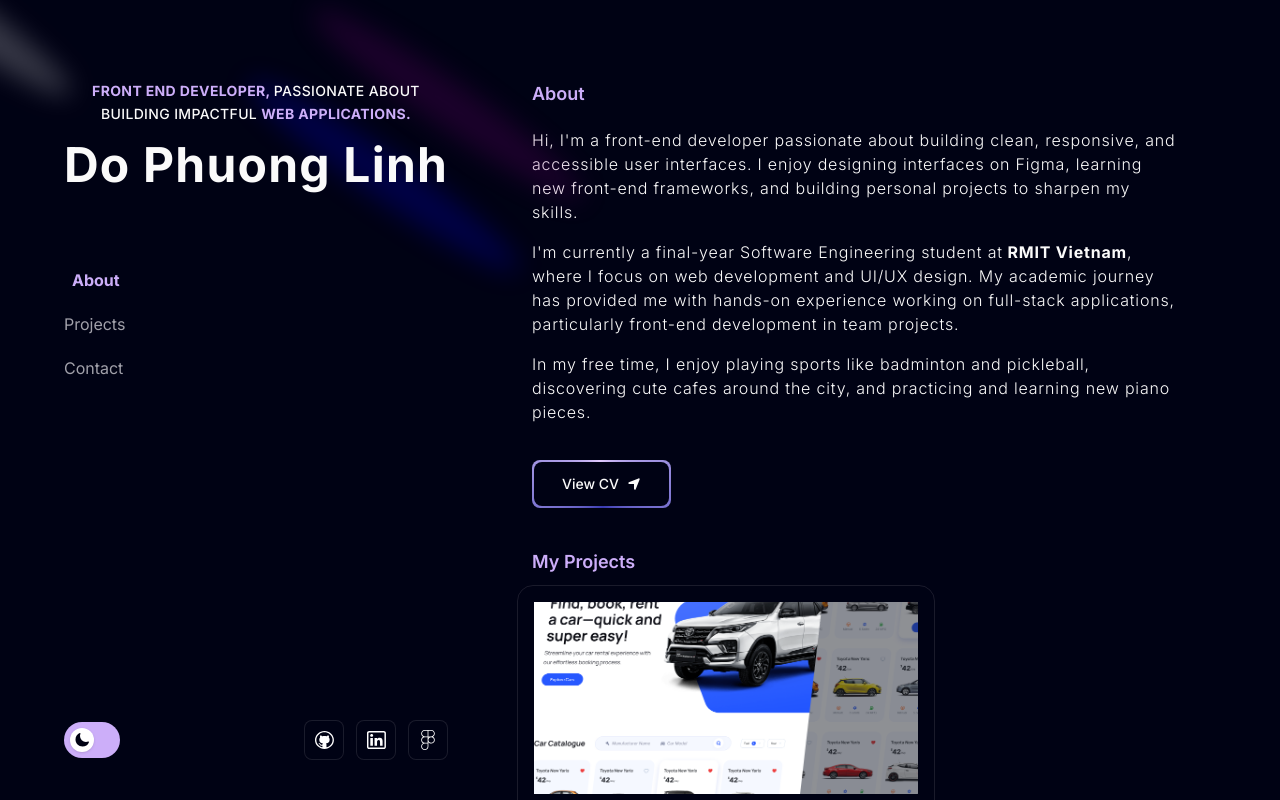
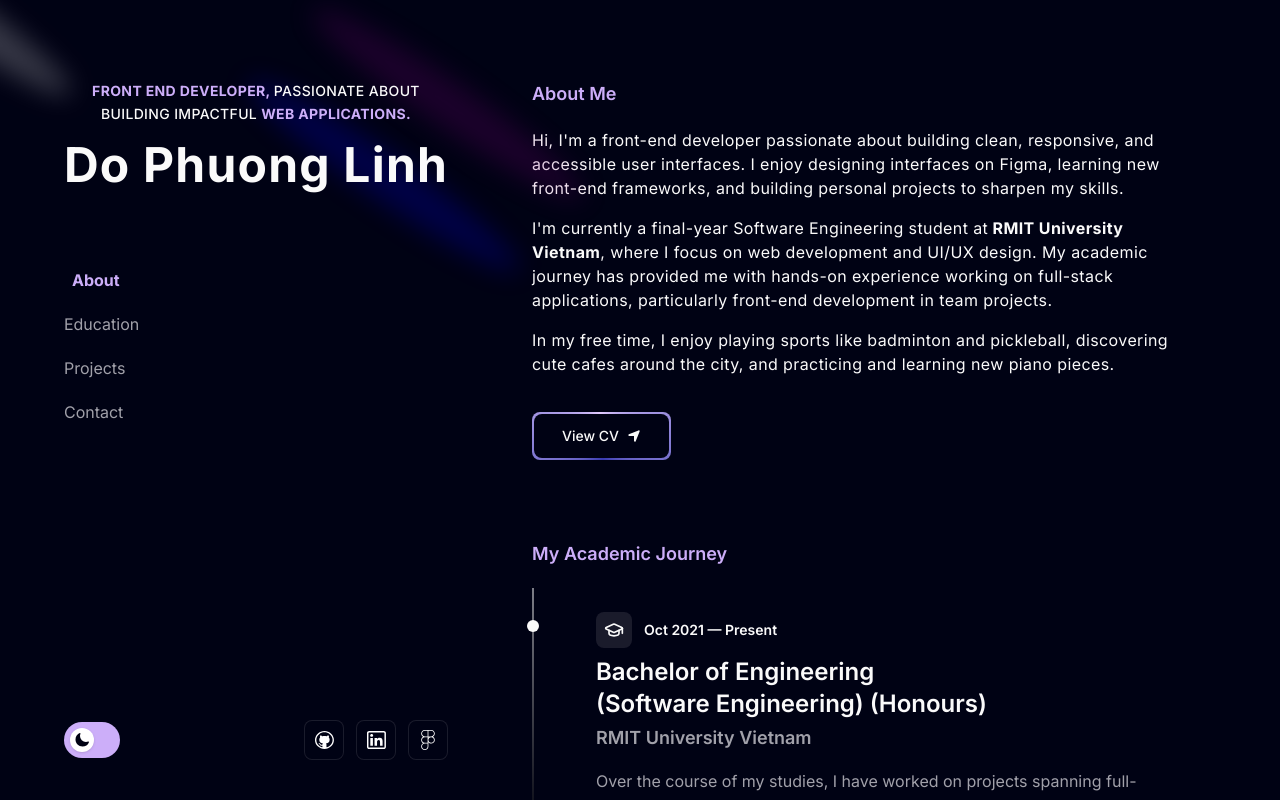
Before and after one commit to dophuonglinhh/my-portfolio, a Next.js app: page / in a window 1280 px wide. Built offline with nearby package versions, Linux system fonts and the light colour scheme.

Commit message:
feat: add education section

```diff
--- a/app/page.tsx
+++ b/app/page.tsx
@@ -16,6 +16,7 @@ import { useTheme } from "next-themes";
 import Contact from "@/components/Contact";
 import Footer from "@/components/ui/Footer";
 import SocialMedia from "@/components/SocialMedia";
+import Education from "@/components/Education";
 
 const Home = () => {
   const { resolvedTheme } = useTheme();
@@ -53,6 +54,9 @@ const Home = () => {
             <section id="about">
               <About />
             </section>
+            <section id="education">
+              <Education />
+            </section>
             <section id="projects">
               <RecentProjects />
             </section>
--- a/components/About.tsx
+++ b/components/About.tsx
@@ -1,3 +1,5 @@
+"use client";
+
 import { FaLocationArrow } from "react-icons/fa6";
 
 import MagicButton from "./MagicButton";
@@ -6,16 +8,21 @@ import { TextGenerateEffect } from "./ui/TextGenerateEffect";
 
 const About = () => {
   return (
-    <div id="about" className="flex flex-col justify-center pt-10 lg:pt-20 lg:mr-20">
-      <p className="text-start text-lg text-purple font-semibold mb-5">About</p>
+    <div
+      id="about"
+      className="flex flex-col justify-center pt-20 lg:mr-20"
+    >
+      <p className="text-start text-lg text-purple font-semibold mb-5">
+        About Me
+      </p>
 
-      <p className="text-start md:tracking-wider mb-4 text-base font-light">
+      <p className="text-start md:tracking-wide mb-4 text-base font-normal">
         Hi, I&apos;m a front-end developer passionate about building clean,
         responsive, and accessible user interfaces. I enjoy designing interfaces
         on Figma, learning new front-end frameworks, and building personal
         projects to sharpen my skills.
       </p>
-      <p className="text-start md:tracking-wider mb-4 text-base font-light">
+      <p className="text-start md:tracking-wide mb-4 text-base font-normal">
         I&apos;m currently a final-year Software Engineering student at
         <a
           className="font-bold hover:text-purple"
@@ -24,13 +31,13 @@ const About = () => {
           rel="noopener noreferrer"
         >
           {" "}
-          RMIT Vietnam
+          RMIT University Vietnam
         </a>
         , where I focus on web development and UI/UX design. My academic journey
         has provided me with hands-on experience working on full-stack
         applications, particularly front-end development in team projects.
       </p>
-      <p className="text-start md:tracking-wider mb-4 text-base font-light">
+      <p className="text-start md:tracking-wide mb-4 text-base font-normal">
         In my free time, I enjoy playing sports like badminton and pickleball,
         discovering cute cafes around the city, and practicing and learning new
         piano pieces.
--- a/components/Contact.tsx
+++ b/components/Contact.tsx
@@ -1,3 +1,4 @@
+"use client";
 import { FaLocationArrow } from "react-icons/fa6";
 
 import MagicButton from "./MagicButton";
--- /dev/null
+++ b/components/Education.tsx
@@ -0,0 +1,78 @@
+"use client";
+
+import { GraduationCap } from "lucide-react";
+
+const education = [
+  {
+    period: "Oct 2021 — Present",
+    title: "Bachelor of Engineering (Software Engineering) (Honours)",
+    company: "RMIT University Vietnam",
+    description:
+      "Over the course of my studies, I have worked on projects spanning full-stack web applications, mobile apps for iOS and Android, and AWS cloud-based solutions. These experiences strengthened my foundations across multiple fields and taught me to apply software engineering principles in real-world, collaborative projects.",
+    skills: [
+      "Web Development",
+      "Mobile App Development",
+      "AWS Cloud",
+      "UI/UX Design",
+      "Team Collaboration",
+    ],
+  },
+];
+
+const Education = () => {
+  return (
+    <div id="education" className="pt-20 lg:mr-20">
+      <p className="text-start text-lg text-purple font-semibold mb-5">
+        My Academic Journey
+      </p>
+
+      <div className="relative">
+        <div className="absolute left-0 top-0 bottom-0 w-0.5 bg-gradient-to-b from-primary via-accent to-primary hidden lg:block opacity-50"></div>
+
+        {education.map((exp, index) => (
+          <div key={index} className="relative lg:pl-10">
+            <div className="absolute left-0 top-8 w-3 h-3 bg-primary rounded-full -translate-x-[5px] hidden lg:block neon-glow"></div>
+
+            <div className="glass rounded-2xl p-6 transition-all duration-300 hover:bg-card cursor-pointer">
+              <div className="flex flex-col lg:flex-row lg:items-start lg:justify-between gap-4 mb-4">
+                <div>
+                  <div className="flex items-center gap-3 mb-2">
+                    <div className="bg-primary/10 p-2 rounded-lg">
+                      <GraduationCap className="h-5 w-5 text-primary" />
+                    </div>
+                    <span className="text-sm font-semibold text-primary">
+                      {exp.period}
+                    </span>
+                  </div>
+                  <h3 className="text-2xl font-semibold mb-1 text-balance">
+                    {exp.title}
+                  </h3>
+                  <p className="text-lg font-semibold text-muted-foreground">
+                    {exp.company}
+                  </p>
+                </div>
+              </div>
+
+              <p className="text-muted-foreground leading-relaxed mb-6">
+                {exp.description}
+              </p>
+
+              <div className="flex flex-wrap gap-2">
+                {exp.skills.map((skill) => (
+                  <span
+                    key={skill}
+                    className="bg-purple/10 text-purple px-3 py-1 rounded-full text-sm font-semibold"
+                  >
+                    {skill}
+                  </span>
+                ))}
+              </div>
+            </div>
+          </div>
+        ))}
+      </div>
+    </div>
+  );
+};
+
+export default Education;
--- a/components/RecentProjects.tsx
+++ b/components/RecentProjects.tsx
@@ -1,15 +1,22 @@
 "use client";
 
-import { FaArrowRight, FaArrowUpRightDots, FaArrowUpRightFromSquare, FaLocationArrow } from "react-icons/fa6";
+import {
+  FaArrowRight,
+  FaArrowUpRightDots,
+  FaArrowUpRightFromSquare,
+  FaLocationArrow,
+} from "react-icons/fa6";
 
 import { projects } from "@/data";
 import { PinContainer } from "./ui/Pin";
 
 const RecentProjects = () => {
   return (
-    <div id="projects" className="pt-10">
+    <div id="projects" className="pt-20">
       {/* <h1 className="heading text-purple">My Projects</h1> */}
-      <p className="text-start text-lg text-purple font-semibold">My Projects</p>
+      <p className="text-start text-lg text-purple font-semibold">
+        My Projects
+      </p>
       <div className="flex flex-wrap items-center justify-center lg:justify-start md:justify-start gap-16">
         {projects.map((item) => (
           <div
@@ -69,9 +76,7 @@ const RecentProjects = () => {
                     {/* <p className="flex lg:text-xl md:text-xs text-sm text-purple">
                       Check Behance
                     </p> */}
-                    <FaArrowUpRightFromSquare
-                      className="m-3 size-4 text-primary group-hover:text-purple transition-transform duration-300 ease-in-out group-hover:translate-x-1 group-hover:-translate-y-1"
-                    />
+                    <FaArrowUpRightFromSquare className="m-3 size-4 text-primary group-hover:text-purple transition-transform duration-300 ease-in-out group-hover:translate-x-1 group-hover:-translate-y-1" />
                   </a>
                 </div>
               </div>
--- a/components/ui/Pin.tsx
+++ b/components/ui/Pin.tsx
@@ -55,7 +55,7 @@ export const PinContainer = ({
             transform: transform,
           }}
           // remove  bg-black
-          className="absolute left-1/2 p-4 top-1/2 flex justify-start items-start rounded-2xl border border-primary/[0.1] transition duration-500 overflow-hidden group-hover/pin:bg-card group-hover/pin:border-primary/[0.2]"
+          className="absolute left-1/2 p-4 top-1/2 flex justify-start items-start rounded-2xl border border-primary/[0.1] transition duration-500 overflow-hidden group-hover/pin:bg-card group-hover/pin:border-none"
         >
           <div className={cn(" relative z-50 ", className)}>{children}</div>
         </div>
--- a/components/ui/StaticNav.tsx
+++ b/components/ui/StaticNav.tsx
@@ -4,7 +4,7 @@ import Link from "next/link";
 import { cn } from "@/lib/utils";
 import { useEffect, useState } from "react";
 
-const menus = ["about", "projects", "contact"]
+const menus = ["about", "education", "projects", "contact"]
 // Reuse the same props as your FloatingNav
 export const StaticNav = ({
   navItems,
--- a/data/index.ts
+++ b/data/index.ts
@@ -1,5 +1,6 @@
 export const navItems = [
   { name: "About", link: "#about" },
+  { name: "Education", link: "#education" },
   { name: "Projects", link: "#projects" },
   // { name: "Testimonials", link: "#testimonials" },
   { name: "Contact", link: "#contact" },
```
